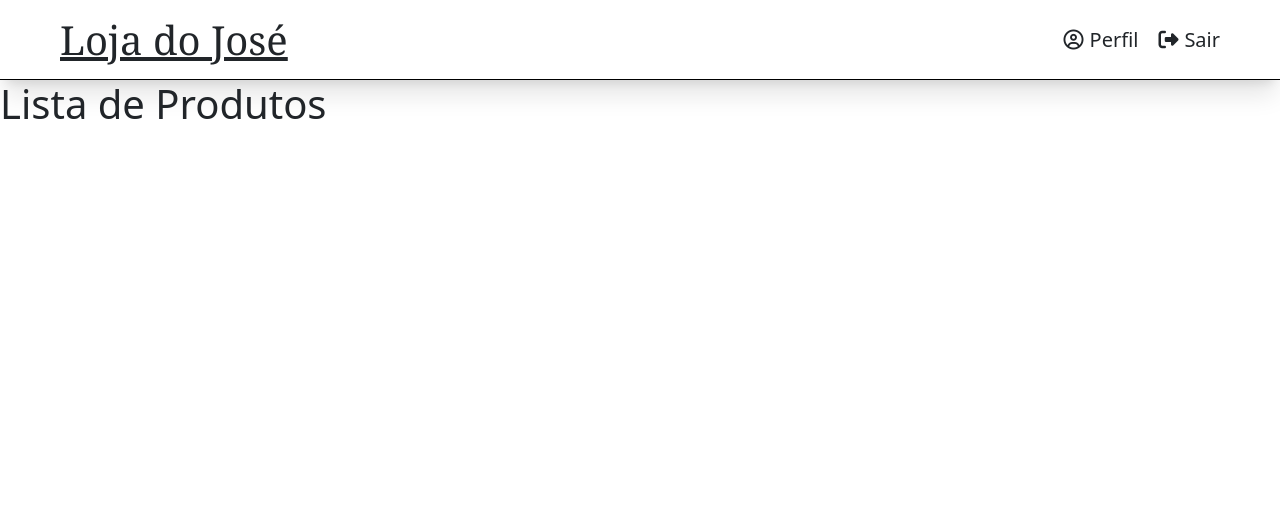
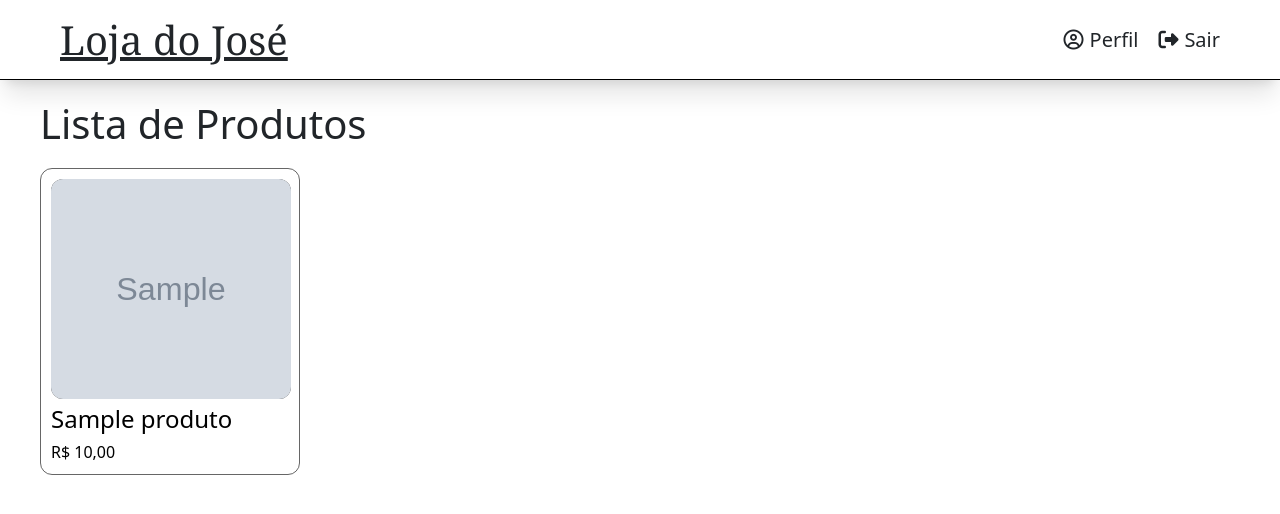
Before and after one commit to josepatobr/teste3, a Django app: page / in a window 1280 px wide. Shown: the top 514 px of the page. Run offline with Django 5.2, Linux system fonts and the light colour scheme; the first user in the database is signed in; tables that the repository leaves empty hold one stand-in row (Sample ...).

Commit message:
melhorias

```diff
--- a/cadastro/models.py
+++ b/cadastro/models.py
@@ -9,8 +9,11 @@ class Person(AbstractUser):
         _("profile image"), upload_to="profile_images/", blank=True, null=True
     )
 
+    def get_full_name(self):
+        return super().get_full_name() or self.username
+
     def __str__(self):
-        return self.get_full_name() or self.username
+        return self.get_full_name()
 
     class Meta:
         verbose_name = _("person")
--- a/core/settings.py
+++ b/core/settings.py
@@ -96,9 +96,9 @@ AUTH_PASSWORD_VALIDATORS = [
 # Internationalization
 # https://docs.djangoproject.com/en/5.1/topics/i18n/
 
-LANGUAGE_CODE = "en-us"
+LANGUAGE_CODE = "pt-br"
 
-TIME_ZONE = "UTC"
+TIME_ZONE = "America/Sao_Paulo"
 
 USE_I18N = True
 
--- a/core/urls.py
+++ b/core/urls.py
@@ -7,7 +7,7 @@ urlpatterns = [
     path("admin/", admin.site.urls),
     path("auth/", include("cadastro.urls")),
     path("", include("home.urls")),
-
+    path("", include("vender.urls")),
     # Media files
     *static(settings.MEDIA_URL, document_root=settings.MEDIA_ROOT),
 ]
--- a/home/templates/home.html
+++ b/home/templates/home.html
@@ -8,14 +8,26 @@
 {% endblock head %}
 
 {% block body %}
-
-<body><h1>Lista de Produtos</h1>
-  <ul>
-      {% for produtos in produtos %}
-          <li>{{ produtos.produtos }}  {{ produtos.valor }}</li>
+  <main class="main">
+    <h1>Lista de Produtos</h1>
+    <ul class="lista_produtos">
+      {% for produto in produtos %}
+        <li>
+          <a class="produto_card" href="{% url "produto" produto.slug %}">
+            <div class="produto_image">
+              {% if produto.imagem %}
+                <img src="{{ produto.imagem.url }}" alt="{{ produto.nome }}" />
+              {% else %}
+                <div aria-label="{{ produto.nome }}">Sem imagem</div>
+              {% endif %}
+            </div>
+            <div class="produto_info">
+              <h2 class="produto_nome">{{ produto.nome }}</h2>
+              <p class="produto_valor">{{ produto.valor_formatado }}</p>
+            </div>
+          </a>
+        </li>
       {% endfor %}
-  </ul>
-</body>
-
-
+    </ul>
+  </main>
 {% endblock body %}
--- a/home/views.py
+++ b/home/views.py
@@ -1,12 +1,13 @@
 from django.shortcuts import render, redirect
 from django.contrib.auth.decorators import login_required
 from django.http import HttpRequest
-from vender.models import Vendedores
+from vender.models import Produto
 
 
 @login_required(login_url="cadastro")
 def home(request):
-    return render(request, "home.html")
+    produtos = Produto.objects.all()
+    return render(request, "home.html", {"produtos": produtos})
 
 
 @login_required(login_url="cadastro")
@@ -23,8 +24,3 @@ def salvar_imagem(request: HttpRequest):
         request.user.profile_image = image
         request.user.save()
     return redirect("perfil")
-
-
-def mostrar_venda(request):
-    produtos = Vendedores.objects.all()
-    return render(request, "home.html", {"produtos": produtos})
--- a/static/css/geral.css
+++ b/static/css/geral.css
@@ -65,3 +65,9 @@ body {
 .nav-logout:hover {
   color: red;
 }
+
+.separador {
+  height: 1px;
+  width: 100%;
+  background-color: rgb(0 0 0 / 0.2);
+}
--- /dev/null
+++ b/static/css/home.css
@@ -0,0 +1,68 @@
+.main {
+  display: flex;
+  flex-direction: column;
+  margin-top: 20px;
+  margin-inline: 40px;
+}
+
+.lista_produtos {
+  display: flex;
+  padding: 0;
+  margin-top: 12px;
+  gap: 10px;
+  list-style: none;
+}
+
+.produto_card {
+  display: flex;
+  flex-direction: column;
+  padding: 10px;
+  border: 1px solid rgba(0, 0, 0, 0.6);
+  border-radius: 12px;
+  max-width: 260px;
+  color: black;
+  text-decoration: none;
+  transition: 0.2s;
+}
+.produto_card:hover, .produto_card:focus {
+  background-color: rgba(0, 0, 0, 0.1);
+}
+
+.produto_image {
+  width: 240px;
+  height: 220px;
+  background-color: rgba(0, 0, 0, 0.8);
+  border-radius: 12px;
+}
+.produto_image div {
+  display: flex;
+  justify-content: center;
+  align-items: center;
+  color: white;
+  width: 100%;
+  height: 100%;
+}
+.produto_image img {
+  border-radius: 12px;
+  background-repeat: no-repeat;
+  background-size: cover;
+  width: 100%;
+  height: 100%;
+}
+
+.produto_info {
+  display: flex;
+  flex-direction: column;
+  margin-top: 6px;
+  gap: 6px;
+}
+.produto_nome {
+  margin: 0;
+  font-size: 24px;
+  overflow: hidden;
+  text-overflow: ellipsis;
+  white-space: nowrap;
+}
+.produto_valor {
+  margin: 0;
+}
--- a/vender/admin.py
+++ b/vender/admin.py
@@ -1,4 +1,5 @@
 from django.contrib import admin
-from .models import Vendedores
+from .models import Vendedor, Produto
 
-admin.site.register(Vendedores)
+admin.site.register(Vendedor)
+admin.site.register(Produto)
--- a/vender/apps.py
+++ b/vender/apps.py
@@ -2,5 +2,5 @@ from django.apps import AppConfig
 
 
 class VenderConfig(AppConfig):
-    default_auto_field = 'django.db.models.BigAutoField'
-    name = 'vender'
+    default_auto_field = "django.db.models.BigAutoField"
+    name = "vender"
--- a/vender/models.py
+++ b/vender/models.py
@@ -1,13 +1,104 @@
+from django.core.validators import MinValueValidator
 from django.db import models
-from django.core.validators import MinValueValidator
+from cadastro.models import Person
+from decimal import Decimal
+from django.utils.translation import gettext_lazy as _
+from django.template.defaultfilters import slugify
 
 
-class Vendedores(models.Model):
-    nome_vendedor = models.CharField(max_length=200, blank=False, editable=True)
-    Produto = models.CharField(max_length=50, blank=False, editable=True)
-    imagem_produto = models.ImageField(blank=False, editable=True, upload_to='media/vendedores/')
-    valor = models.DecimalField(max_digits=10, decimal_places=1, validators=[MinValueValidator(0.01)],
-    default=0.00)
+class Produto(models.Model):
+    nome = models.CharField(
+        max_length=200,
+        unique=True,
+        error_messages={
+            "unique": _("Produto com este nome já existe."),
+        },
+        help_text=_("Nome do produto"),
+    )
+    slug = models.SlugField(
+        max_length=200,
+        unique=True,
+        allow_unicode=True,
+        editable=False,
+        help_text=_("Slug do produto - gerado automaticamente."),
+    )
+    descricao = models.TextField(
+        blank=True,
+        max_length=1000,
+        help_text=_("Descrição detalhada do produto."),
+    )
+    imagem = models.ImageField(
+        upload_to="produtos/",
+        null=True,
+        blank=True,
+        help_text=_("Imagem do produto."),
+    )
+    valor = models.DecimalField(
+        validators=[MinValueValidator(Decimal("0.01"))],
+        max_digits=12,
+        decimal_places=2,
+        default=Decimal("0.00"),
+        help_text=_("Valor do produto em reais - mínimo R$ 0,01."),
+    )
+    is_active = models.BooleanField(default=True, help_text=_("Produto ativo."))
+    created_at = models.DateTimeField(
+        auto_now_add=True, help_text=_("Data de criação.")
+    )
+    updated_at = models.DateTimeField(
+        auto_now=True, help_text=_("Data da última atualização.")
+    )
+
+    class Meta:
+        verbose_name = _("Produto")
+        verbose_name_plural = _("Produtos")
+        db_table = "produtos"
+
+    def save(self, *args, **kwargs):
+        self.slug = slugify(self.nome)
+        super().save(*args, **kwargs)
+
+    @property
+    def valor_formatado(self):
+        from django.utils.formats import number_format
+
+        return f"R$ {number_format(self.valor, 2)}"
 
     def __str__(self):
-        return self.nome_vendedor
+        return f"{self.nome} - {self.valor_formatado}"
+
+
+class Vendedor(models.Model):
+    person = models.OneToOneField(
+        Person,
+        on_delete=models.CASCADE,
+        related_name="vendedor",
+        help_text=_("Pessoa associada ao vendedor."),
+    )
+    produtos = models.ManyToManyField(
+        Produto,
+        related_name="vendedores",
+        blank=True,
+        help_text=_("Produtos disponíveis para venda."),
+    )
+    is_active = models.BooleanField(default=True, help_text=_("Vendedor ativo."))
+    created_at = models.DateTimeField(
+        auto_now_add=True, help_text=_("Data de criação.")
+    )
+    updated_at = models.DateTimeField(
+        auto_now=True, help_text=_("Data da última atualização.")
+    )
+
+    class Meta:
+        verbose_name = _("Vendedor")
+        verbose_name_plural = _("Vendedores")
+        db_table = "vendedores"
+
+    def __str__(self):
+        return self.person.get_full_name()
+
+    def get_active_produtos(self):
+        return (
+            self.produtos.select_related("vendedores")
+            .filter(is_active=True, valor__gt=Decimal("0.00"))
+            .order_by("nome")
+        )
--- /dev/null
+++ b/vender/urls.py
@@ -0,0 +1,6 @@
+from django.urls import path
+from . import views
+
+urlpatterns = [
+    path("produto/<str:slug>", views.produto, name="produto"),
+]
```
Also changed, not shown: static/css/produto.css (added, +80 -0 lines), vender/templates/mostrar_vendas.html (deleted, +0 -14 lines), vender/templates/produto.html (added, +32 -0 lines), vender/views.py (+6 -4 lines), cadastro/migrations/0001_initial.py, cadastro/migrations/0002_person_profile_image.py, vender/migrations/0001_initial.py, vender/migrations/0002_produto_vendedor_delete_vendedores.py (added), vender/migrations/0003_alter_produto_created_at_alter_produto_descricao_and_more.py (added).
